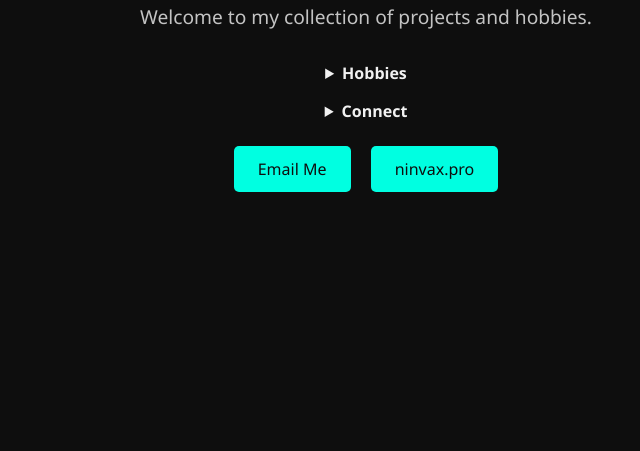
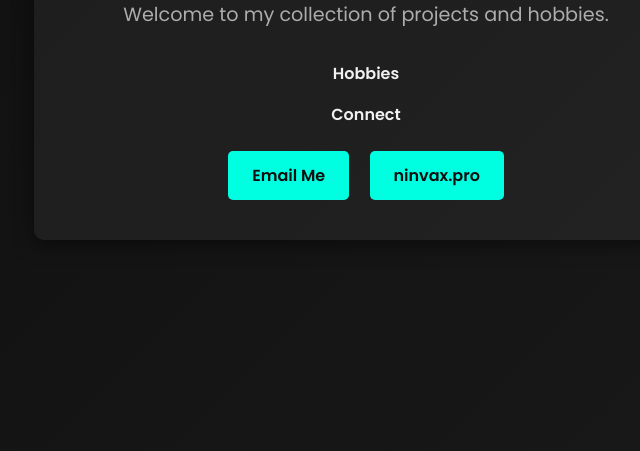
Before and after one commit to Ninvaxx/ninvax_website, a plain HTML site: page index.html in a window 1280 px wide. Shown: the part 349-800 px from the top of the page, without its empty margins (274-914 px from the left). Drawn offline with Linux system fonts and the light colour scheme.

Commit message:
Redesign website with modern styles and animations

```diff
--- a/index.html
+++ b/index.html
@@ -9,11 +9,13 @@
   <link rel="icon" href="/favicon.ico" type="image/x-icon" />
 </head>
 <body>
-  <div class="container">
-    <h1>Hello, I'm <span class="highlight">Ninvax</span></h1>
-    <p class="tagline">Welcome to my collection of projects and hobbies.</p>
+  <main class="container">
+    <header class="intro">
+      <h1>Hello, I'm <span class="highlight">Ninvax</span></h1>
+      <p class="tagline">Welcome to my collection of projects and hobbies.</p>
+    </header>
 
-    <div class="tree">
+    <section class="tree">
       <details>
         <summary>Hobbies</summary>
         <ul>
@@ -35,12 +37,12 @@
           <li><a href="https://discord.com/users/ninvax" target="_blank">Discord</a></li>
         </ul>
       </details>
-    </div>
+    </section>
 
-    <div class="links">
+    <section class="links">
       <a href="mailto:business@christopherTmoore.com">Email Me</a>
       <a href="https://ninvax.pro" target="_blank">ninvax.pro</a>
-    </div>
-  </div>
+    </section>
+  </main>
 </body>
 </html>
--- a/style.css
+++ b/style.css
@@ -1,13 +1,20 @@
+@import url('https://fonts.googleapis.com/css2?family=Poppins:wght@400;600&display=swap');
+
+:root {
+  --accent: #00ffe1;
+}
+
 body {
   margin: 0;
   padding: 0;
-  font-family: 'Segoe UI', Tahoma, Geneva, Verdana, sans-serif;
-  background-color: #0e0e0e;
+  font-family: 'Poppins', sans-serif;
+  background: linear-gradient(135deg, #0e0e0e, #1a1a1a);
   color: #f1f1f1;
   display: flex;
   justify-content: center;
   align-items: center;
   min-height: 100vh;
+  animation: fadeIn 0.6s ease forwards;
 }
 
 .container {
@@ -15,6 +22,11 @@ body {
   max-width: 600px;
   padding: 2rem;
   width: 100%;
+  background: rgba(255, 255, 255, 0.05);
+  border-radius: 10px;
+  box-shadow: 0 4px 20px rgba(0, 0, 0, 0.5);
+  backdrop-filter: blur(8px);
+  animation: fadeUp 0.6s ease forwards;
 }
 
 h1 {
@@ -23,13 +35,14 @@ h1 {
 }
 
 .highlight {
-  color: #00ffe1;
+  color: var(--accent);
 }
 
 .tagline {
   font-size: 1.2rem;
   margin-bottom: 2rem;
   opacity: 0.8;
+  color: #d0d0d0;
 }
 
 .links a {
@@ -38,13 +51,15 @@ h1 {
   padding: 0.75rem 1.5rem;
   text-decoration: none;
   color: #0e0e0e;
-  background-color: #00ffe1;
+  background-color: var(--accent);
   border-radius: 5px;
-  transition: background-color 0.3s ease;
+  font-weight: 600;
+  transition: transform 0.2s ease, background-color 0.3s ease;
 }
 
 .links a:hover {
   background-color: #00c2ad;
+  transform: translateY(-2px);
 }
 
 /* Simple tree structure */
@@ -58,8 +73,9 @@ h1 {
   margin: 0.25rem 0;
 }
 
+
 .tree a {
-  color: #00ffe1;
+  color: var(--accent);
   text-decoration: none;
 }
 
@@ -74,4 +90,29 @@ details {
 summary {
   cursor: pointer;
   font-weight: bold;
+  list-style: none;
 }
+
+summary::-webkit-details-marker {
+  color: var(--accent);
+}
+
+@keyframes fadeIn {
+  from {
+    opacity: 0;
+  }
+  to {
+    opacity: 1;
+  }
+}
+
+@keyframes fadeUp {
+  from {
+    opacity: 0;
+    transform: translateY(20px);
+  }
+  to {
+    opacity: 1;
+    transform: translateY(0);
+  }
+}
```
Also changed, not shown: photography.html (+6 -4 lines), README.md.
